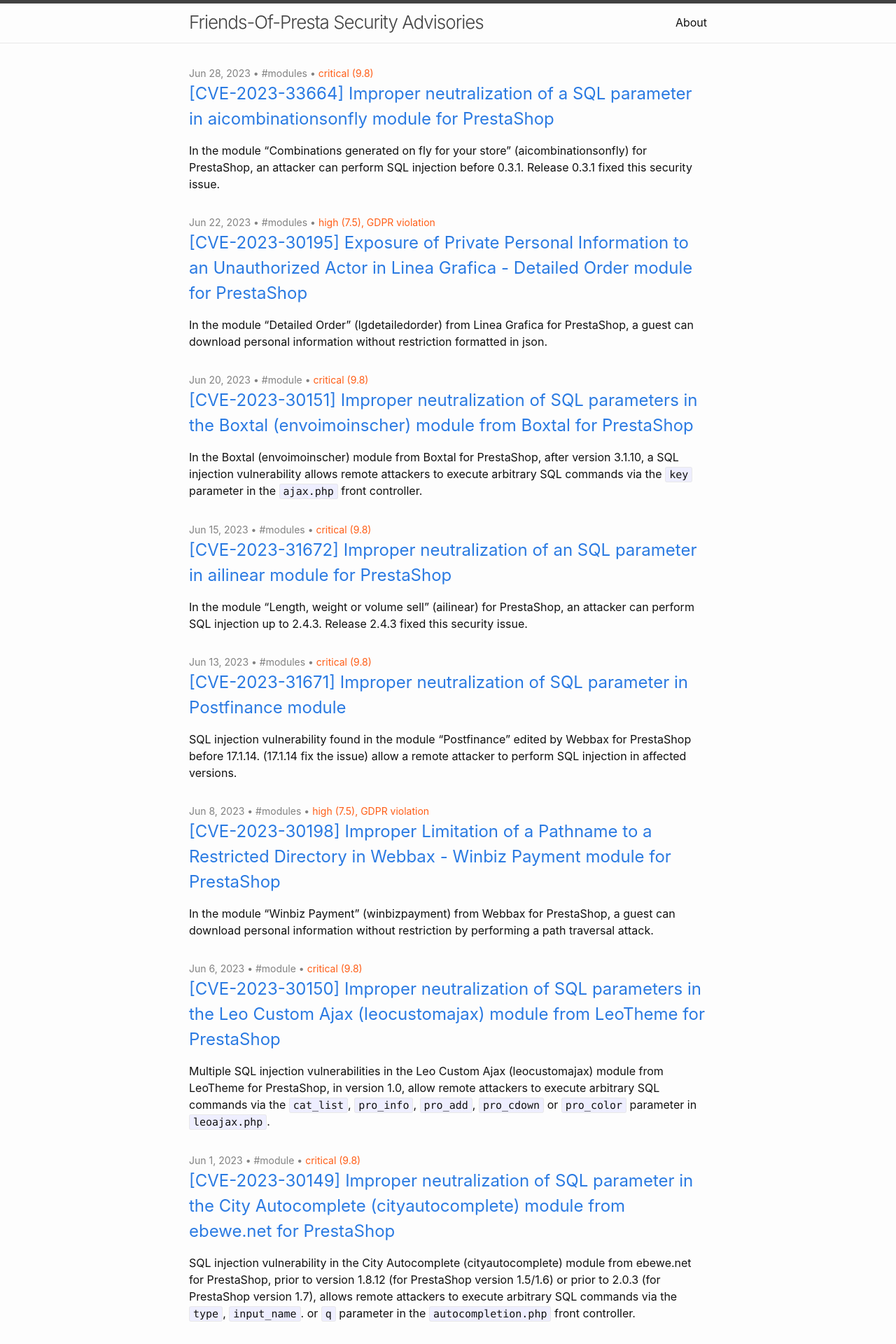
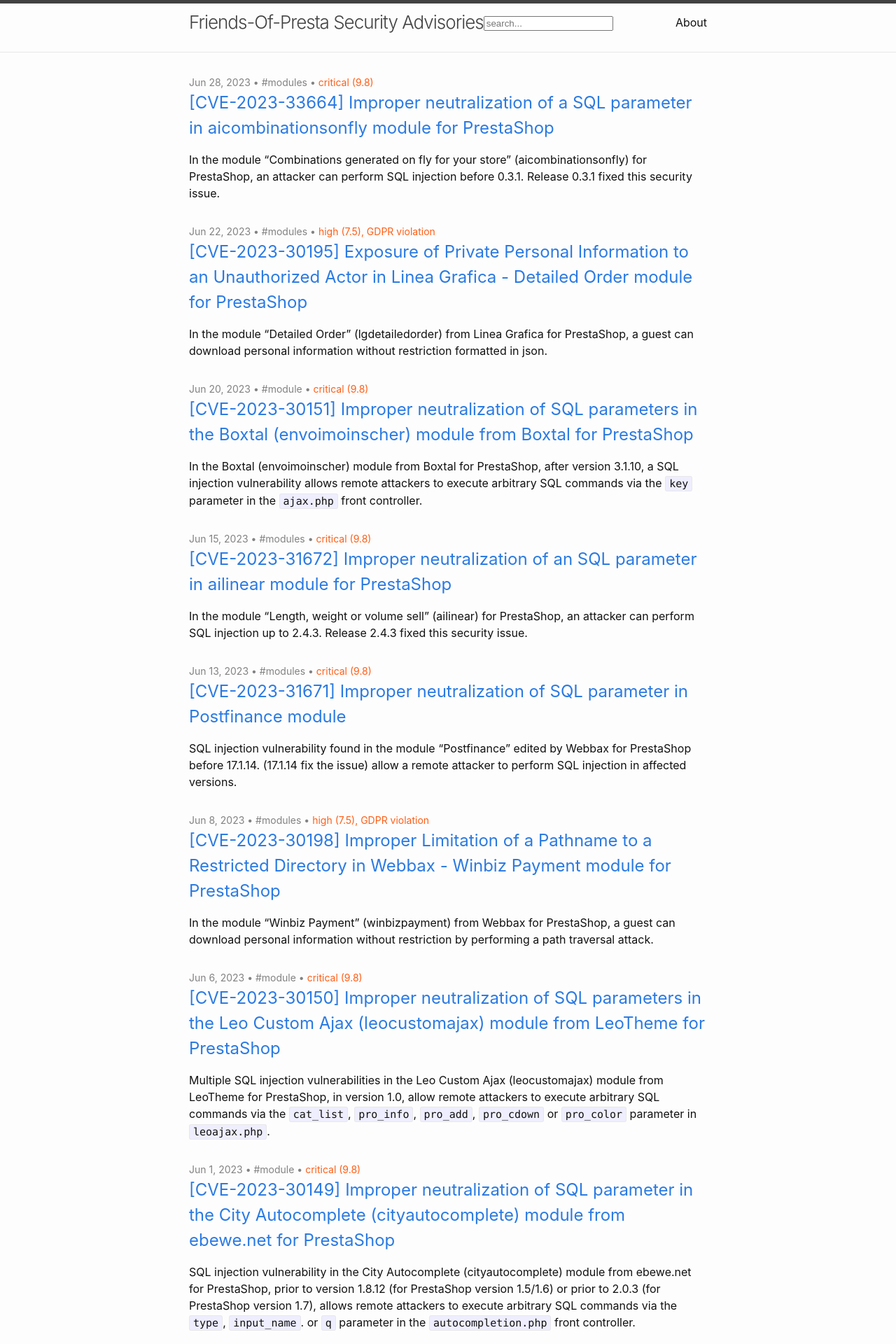
Before and after one commit to friends-of-presta/security-advisories, a Jekyll site: the page built from index.md, in a window 1280 px wide. Shown: the top 1920 px of the page at 70% size. Built offline with Jekyll 4.4.1, drawn with Linux system fonts in a browser that asks for light colours; comment, search, counter and statistics services are not loaded.

Commit message:
Add search bar and include it

```diff
--- a/_includes/header.html
+++ b/_includes/header.html
@@ -27,5 +27,6 @@
         </div>
       </nav>
     {%- endif -%}
+  {% include search_bar.html %}
   </div>
 </header>
--- /dev/null
+++ b/_includes/search_bar.html
@@ -0,0 +1,19 @@
+<!-- Html Elements for Search -->
+<div id="search-container">
+<input type="text" id="search-input" placeholder="search...">
+<ul id="results-container"></ul>
+</div>
+
+<!-- Script pointing to search-script.js -->
+<script src="/js/simple-jekyll-search.min.js" type="text/javascript"></script>
+
+<!-- Configuration -->
+<script>
+SimpleJekyllSearch({
+  searchInput: document.getElementById('search-input'),
+  resultsContainer: document.getElementById('results-container'),
+  searchResultTemplate: '<div><a href="{url}"><h2 class="searchresult">{title}</h2></a><span style="color:#ff5e17">{severity}</span></div>',
+  noResultsText: ("No result found!"),
+  json: '/search.json'
+})
+</script>
```
